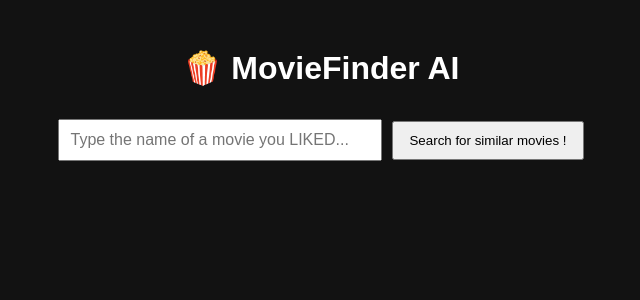
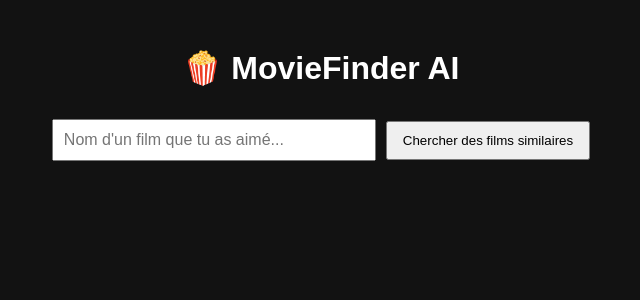
Before and after one commit to Julien-Rouzel/MovieRecommander, a React (Vite) app in the folder MovieRecommander/frontend/: page / in a window 1280 px wide. Shown: the top 300 px of the page, without its empty margins (319-959 px from the left). Built offline with nearby package versions, Linux system fonts and the light colour scheme.

Commit message:
Update App.jsx

```diff
--- a/MovieRecommander/frontend/src/App.jsx
+++ b/MovieRecommander/frontend/src/App.jsx
@@ -11,7 +11,7 @@ function App() {
       const response = await axios.get(`https://movierecommander-3xfc.onrender.com/recommendations/${movie}`);
       setResults(response.data);
     } catch (error) {
-      alert('Sorry, this movie could not be found :(');
+      alert('Film introuvable ou erreur serveur.');
     }
   };
 
@@ -20,19 +20,23 @@ function App() {
       <h1>🍿 MovieFinder AI</h1>
       <input
         type="text"
-        placeholder="Type the name of a movie you LIKED..."
+        placeholder="Nom d'un film que tu as aimé..."
         value={movie}
         onChange={(e) => setMovie(e.target.value)}
       />
-      <button onClick={searchMovies}>Search for similar movies !</button>
+      <button onClick={searchMovies}>Chercher des films similaires</button>
 
       <div className="movies">
         {results.map((film) => (
           <div className="movie" key={film.title}>
             <h2>{film.title}</h2>
-            {film.poster && <img src={film.poster} alt={film.title} />}
+            {film.poster && (
+              <a href={`https://www.themoviedb.org/search?query=${encodeURIComponent(film.title)}`} target="_blank" rel="noopener noreferrer">
+                <img src={film.poster} alt={film.title} />
+              </a>
+            )}
             <p>{film.overview}</p>
-            <p className="reason">🎯 {film.reason}</p>
+            <p className="reason-box">🎯 {film.reason}</p>
           </div>
         ))}
       </div>
```
